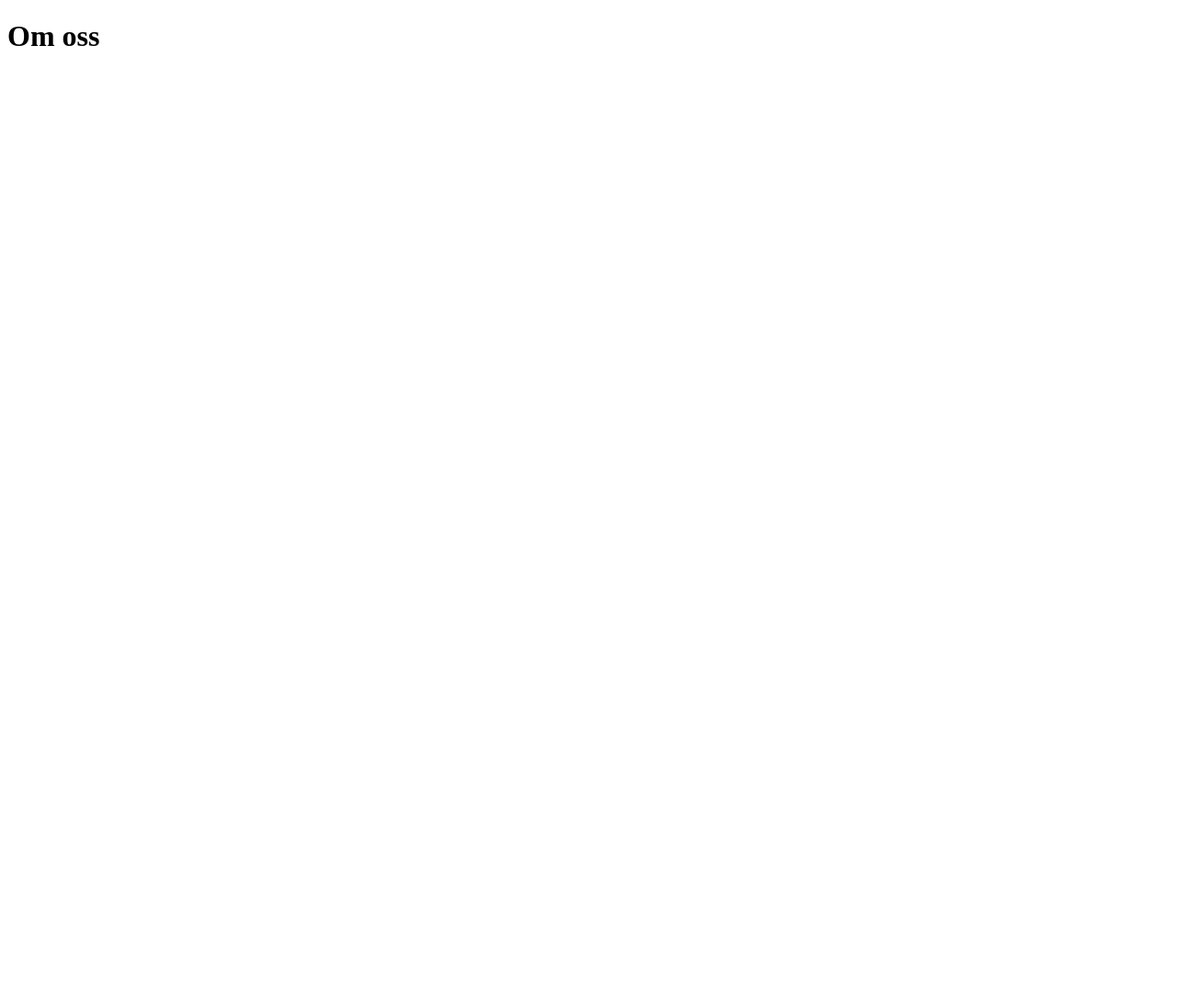
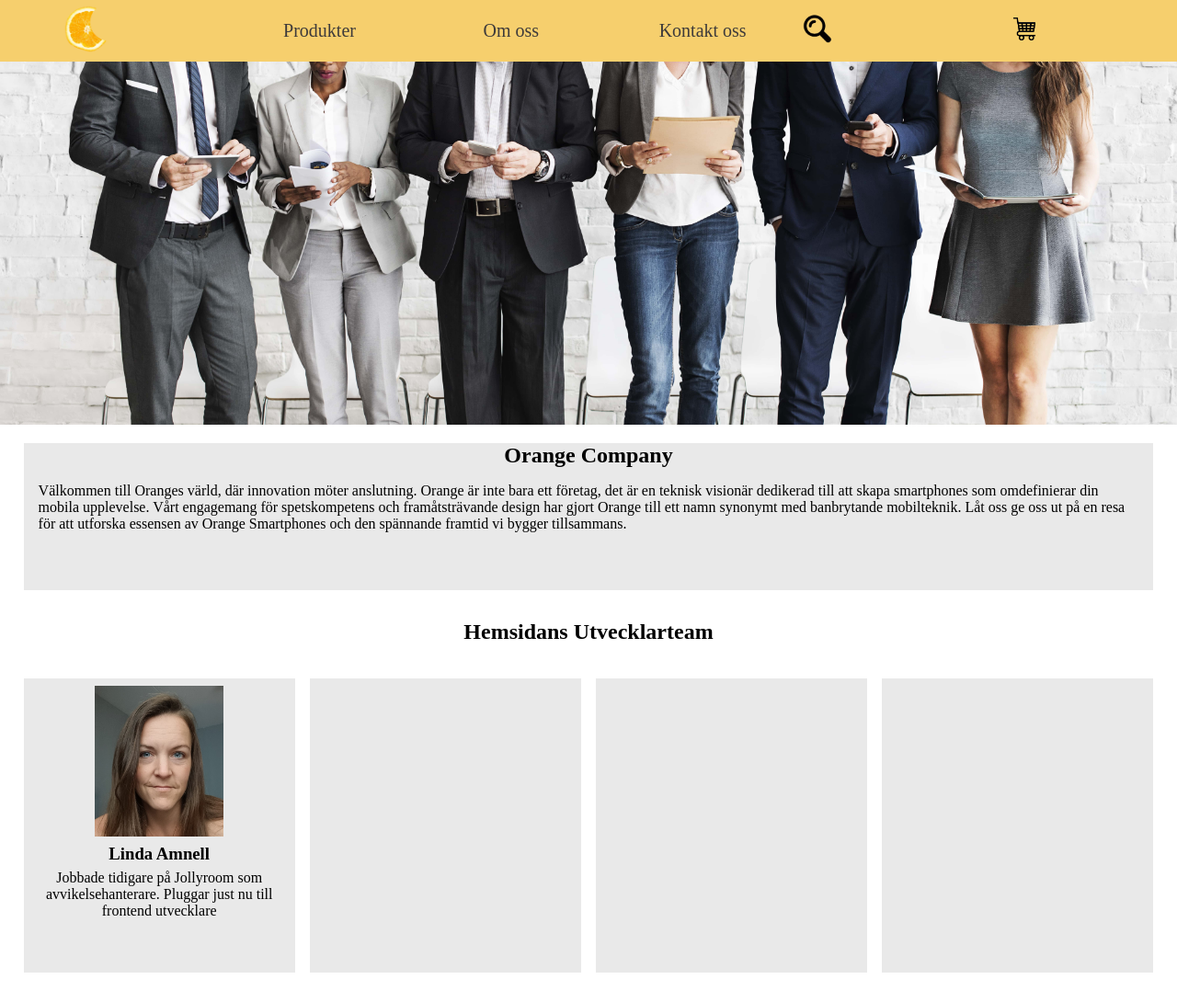
Before and after one commit to mziaalekozai/Grupparbete, a plain HTML site: page sidor/om-oss.html in a window 1280 px wide. Shown: the whole page at 92% size. Before the commit the page ends 800 px from the top, so only its background shows below. Drawn offline with Linux system fonts and the light colour scheme.

Commit message:
om oss uppdaterad

```diff
--- a/sidor/om-oss.html
+++ b/sidor/om-oss.html
@@ -1,15 +1,100 @@
 <!DOCTYPE html>
 <html lang="en">
-<head>
-	<meta charset="UTF-8">
-	<meta name="viewport" content="width=device-width, initial-scale=1.0">
-	<link rel="stylesheet" href="../styles/om-oss.css">
-	<link rel="stylesheet" href="../styles/navbar.css">
-	<link rel="stylesheet" href="../styles/footer.css">
+  <head>
+    <meta charset="UTF-8" />
+    <meta name="viewport" content="width=device-width, initial-scale=1.0" />
+    <link rel="stylesheet" href="../styles/om-oss.css" />
+    <link rel="stylesheet" href="../styles/navbar.css" />
+    <link rel="stylesheet" href="../styles/footer.css" />
 
-	<title>Om oss</title>
-</head>
-<body>
-	<h1>Om oss</h1>
-</body>
+    <title>Om oss</title>
+  </head>
+  <body>
+    <nav>
+      <ul>
+        <a href="#"><img class="logo" src="../bilder/Logo.png" alt="logo" /></a>
+        <li>
+          <a href="">Produkter</a>
+          <ul class="dropdown-menu">
+            <li><a href="/sidor/prudukt.html">O Phone </a></li>
+            <li><a href="/sidor/prudukt.html">O Phone Pro</a></li>
+            <li><a href="/sidor/prudukt.html">O Phone Pro Max</a></li>
+          </ul>
+        </li>
+        <li>
+          <a href="">Om oss</a>
+          <ul class="dropdown-menu">
+            <li><a href="/sidor/om-oss.html">Om förataget</a></li>
+            <li><a href="/sidor/om-oss.html">Om Utvecklarteamet</a></li>
+          </ul>
+        </li>
+        <li><a href="/sidor/kontakt-oss.html">Kontakt oss</a></li>
+        <a href="#"><img class="sök" src="../bilder/sök.png" alt="sök" /></a>
+        <a href="#"
+          ><img class="kundvgn" src="../bilder/Kundvagn.png" alt="kundvgn"
+        /></a>
+      </ul>
+    </nav>
+    <main class="kroppen">
+      <div>
+        <img
+          class="omoss"
+          src="../bilder/om-oss-pic.jpg"
+          alt="bild på personer"
+        />
+      </div>
+      <section class="företaget">
+        <div>
+          <h1>Orange Company</h1>
+          <p class="Omföretag">
+            Välkommen till Oranges värld, där innovation möter anslutning.
+            Orange är inte bara ett företag, det är en teknisk visionär
+            dedikerad till att skapa smartphones som omdefinierar din mobila
+            upplevelse. Vårt engagemang för spetskompetens och framåtsträvande
+            design har gjort Orange till ett namn synonymt med banbrytande
+            mobilteknik. Låt oss ge oss ut på en resa för att utforska essensen
+            av Orange Smartphones och den spännande framtid vi bygger
+            tillsammans.
+          </p>
+        </div>
+      </section>
+      <section class="utvecklarteamet">
+        <div class="stortext"><h1>Hemsidans Utvecklarteam</h1></div>
+        <article>
+          <img
+            class="LA"
+            src="../bilder/thumbnail_20230907_145905...jpg"
+            alt="Linda A"
+          />
+          <h3>Linda Amnell</h3>
+          <p class="ptext">
+            Jobbade tidigare på Jollyroom som avvikelsehanterare. Pluggar just
+            nu till frontend utvecklare
+          </p>
+        </article>
+        <article></article>
+        <article></article>
+        <article></article>
+      </section>
+    </main>
+    <!-- <!-- Footer -->
+    <!-- <footer>
+      <div class="tid">
+        <h1>Öppettider</h1>
+        <p>Måndag - Fredag 10:00 - 20:00</p>
+        <p>Lördag - Söndag 10:00 - 19:00</p>
+      </div>
+      <div class="logo">
+        <a href="#"><img class="logo-pic" src="/bilder/Logo.png" alt="" /></a>
+        <p>©Orange company 2023</p>
+      </div>
+      <div class="kontakt">
+        <h1>Kontakt</h1>
+        <p>
+          Tel. 031 000 000 <br />
+          E-post. orange@orange.com
+        </p>
+      </div>
+    </footer> -->
+  </body>
 </html>
--- a/styles/om-oss.css
+++ b/styles/om-oss.css
@@ -0,0 +1,57 @@
+* {
+  margin: 0;
+}
+
+.omoss {
+  width: 100%;
+}
+.kroppen {
+  display: grid;
+  place-items: center;
+}
+
+.företaget {
+  margin-top: 1em;
+  width: 96%;
+  background-color: #e9e9e9;
+  height: 10em;
+}
+h1 {
+  text-align: center;
+}
+.Omföretag {
+  padding: 1em;
+}
+
+.utvecklarteamet {
+  display: grid;
+  grid-template-rows: 1fr 4fr;
+  grid-template-columns: 1fr 1fr 1fr 1fr;
+  grid-gap: 1em;
+  /* padding: 1em; */
+  width: 96%;
+  margin-bottom: 2em;
+}
+
+article {
+  background-color: #e9e9e9;
+  display: flex;
+  flex-direction: column;
+  align-items: center;
+  padding: 0.5em;
+}
+.stortext {
+  grid-column: 1 / span 4;
+  text-align: center;
+  padding-top: 2em;
+  height: 3em;
+}
+
+.LA {
+  width: 50%;
+  padding-bottom: 0.5em;
+}
+.ptext {
+  padding-top: 0.4em;
+  text-align: center;
+}
```
Also changed, not shown: bilder/thumbnail_20230907_145905...jpg (added).
